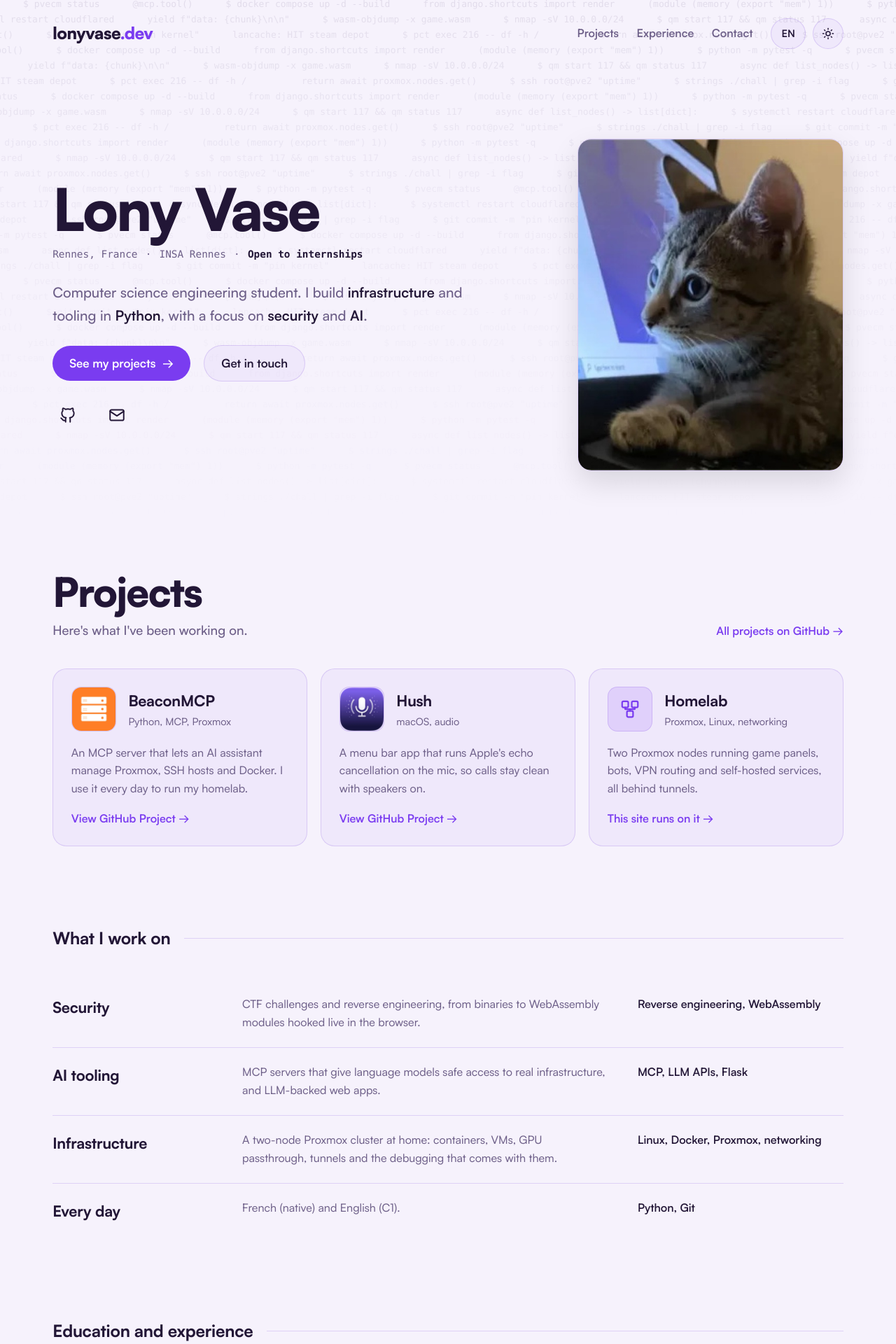
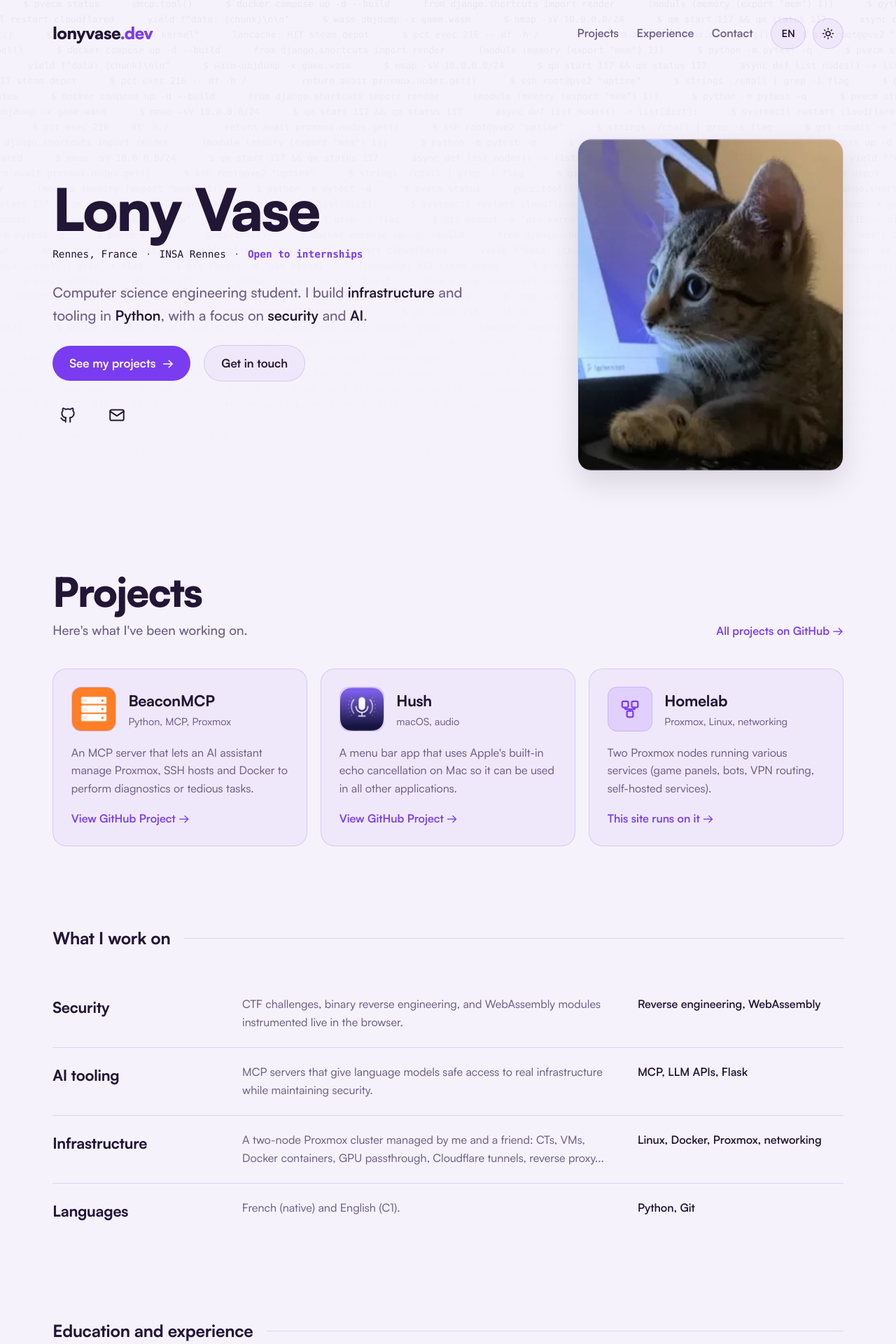
Before and after one commit to Showdown76py/lonyvase.dev, a Django app: template portfolio/templates/portfolio/index.html in a window 1280 px wide. Shown: the top 1920 px of the page at 70% size. Run offline with Django 5.2, Linux system fonts and the light colour scheme; the template is opened without the code that fills it: most values are stand-ins (such as "Sample title", 1, 10 or a date in 2020).

Commit message:
update text, email and background

```diff
--- a/lonyvase/urls.py
+++ b/lonyvase/urls.py
@@ -6,6 +6,7 @@ from portfolio import views
 urlpatterns = [
     path("robots.txt", views.robots, name="robots"),
     path("sitemap.xml", views.sitemap, name="sitemap"),
+    path("favicon.ico", views.favicon, name="favicon"),
 ]
 
 urlpatterns += i18n_patterns(
--- a/portfolio/static/portfolio/css/site.css
+++ b/portfolio/static/portfolio/css/site.css
@@ -18,6 +18,8 @@
     --on-accent: #14091f;
     --glow-1: rgba(140, 80, 255, 0.20);
     --shadow: 0 16px 40px rgba(0, 0, 0, 0.45);
+    --ambient-base: 0.12;
+    --ambient-peak: 0.45;
 
     --font-body: 'Satoshi', system-ui, sans-serif;
     --font-mono: ui-monospace, 'SF Mono', 'Cascadia Code', Menlo, Consolas, monospace;
@@ -49,6 +51,9 @@
     --on-accent: #ffffff;
     --glow-1: rgba(150, 90, 255, 0.16);
     --shadow: 0 16px 40px rgba(0, 0, 0, 0.12);
+    /* dark glyphs on a pale bg read much louder than the reverse */
+    --ambient-base: 0.08;
+    --ambient-peak: 0.3;
 }
 
 * {
@@ -128,6 +133,8 @@ strong { color: var(--text); font-weight: 650; }
 
 .nav { display: flex; flex-wrap: wrap; align-items: center; gap: var(--space-card); }
 .nav > a { color: var(--muted); }
+/* bg-colored halo keeps text legible over the ambient canvas */
+.nav > a, .hero-text p { text-shadow: 0 0 6px var(--bg), 0 0 14px var(--bg), 0 0 22px var(--bg); }
 .nav > a:hover { color: var(--text); }
 .nav-tools { display: flex; align-items: center; gap: var(--space-inline); }
 
@@ -180,12 +187,13 @@ strong { color: var(--text); font-weight: 650; }
     margin-top: var(--space-inline);
     font-family: var(--font-mono);
     font-size: 0.9rem;
-    color: var(--muted);
+    color: var(--text);
     display: flex;
     flex-wrap: wrap;
     gap: var(--space-meta);
 }
-.meta-strong { color: var(--text); font-weight: 600; }
+.meta .dot { color: var(--muted); }
+.meta-strong { color: var(--accent); font-weight: 650; }
 
 .lead {
     margin: var(--space-card) 0;
--- a/portfolio/static/portfolio/js/site.js
+++ b/portfolio/static/portfolio/js/site.js
@@ -15,6 +15,20 @@
 
     document.querySelectorAll('.theme-btn').forEach(btn => {
         btn.addEventListener('click', () => setTheme(root.dataset.theme === 'light' ? 'dark' : 'light'));
+    });
+
+    // address is base64(reversed) server side, mailto only exists once a human points at the link
+    document.querySelectorAll('[data-m]').forEach(a => {
+        const addr = () => atob(a.dataset.m).split('').reverse().join('');
+        const arm = () => { a.href = 'mailto:' + addr(); };
+        ['pointerenter', 'focus', 'touchstart'].forEach(ev => a.addEventListener(ev, arm, { once: true, passive: true }));
+        const label = a.querySelector('.mail-label');
+        if (!label) return;
+        // headless harvesters rarely scroll down to the contact block
+        const io = new IntersectionObserver(es => {
+            if (es[0].isIntersecting) { label.textContent = addr(); io.disconnect(); }
+        });
+        io.observe(a);
     });
 
     const clock = document.querySelector('.clock');
@@ -53,13 +67,15 @@
     const glyphs = '01<>/{}[]#$%&*+=;:~';
     const mouse = { x: -9999, y: -9999, on: false };
     const R = 160;
-    let ctx, w, h, cw, cols, rowText = [], muted, accent, lens = 0, visible = true, last = 0;
+    let ctx, w, h, cw, cols, rowText = [], muted, accent, baseA, peakA, lens = 0, visible = true, last = 0;
     const lh = 22;
 
     function readColors() {
         const st = getComputedStyle(canvas);
         muted = st.getPropertyValue('--muted').trim() || '#a99bc4';
         accent = st.getPropertyValue('--accent').trim() || '#c9a2ff';
+        baseA = parseFloat(st.getPropertyValue('--ambient-base')) || 0.12;
+        peakA = parseFloat(st.getPropertyValue('--ambient-peak')) || 0.45;
     }
 
     function setup() {
@@ -103,7 +119,7 @@
         for (let i = 0; i < rowText.length; i++) {
             const y = i * lh;
             const fade = Math.max(0, 1 - y / h);
-            const base = 0.14 * fade * fade;
+            const base = baseA * fade * fade;
             if (base < 0.004) continue;
             const text = rowText[i];
             const L = text.length;
@@ -133,7 +149,7 @@
                         ch = glyphs.charAt(Math.floor(hash(j, i, tick + 7) * glyphs.length));
                     }
                     if (ch === ' ') continue;
-                    ctx.globalAlpha = base + (0.8 - base) * k;
+                    ctx.globalAlpha = base + (peakA - base) * k;
                     ctx.fillStyle = k > 0.08 ? accent : muted;
                 } else {
                     if (ch === ' ') continue;
--- a/portfolio/templates/portfolio/base.html
+++ b/portfolio/templates/portfolio/base.html
@@ -3,18 +3,25 @@
 <head>
     <meta charset="utf-8">
     <meta name="viewport" content="width=device-width, initial-scale=1">
-    <title>{% block title %}Lony Vase · lonyvase.dev{% endblock %}</title>
-    <meta name="description" content="{% block description %}{% translate "Computer science engineering student at INSA Rennes. Infrastructure and tooling in Python, with a focus on security and AI." %}{% endblock %}">
+    <title>{% block title %}Lony Vase · {% translate "Computer science engineering student" %}{% endblock %}</title>
+    <meta name="description" content="{% block description %}{% translate "Lony Vase, computer science engineering student at INSA Rennes. Infrastructure and tooling in Python, with a focus on security and AI. Open to internships." %}{% endblock %}">
     <meta name="theme-color" content="#c9a2ff">
+    <link rel="icon" href="/favicon.ico" sizes="48x48">
     <link rel="icon" href="{% static 'portfolio/img/favicon.svg' %}" type="image/svg+xml">
+    <link rel="icon" href="{% static 'portfolio/img/icon-192.png' %}" type="image/png" sizes="192x192">
+    <link rel="apple-touch-icon" href="{% static 'portfolio/img/apple-touch-icon.png' %}">
     <link rel="canonical" href="{{ canonical_base }}{{ request.path }}">
     <link rel="alternate" hreflang="en" href="{{ canonical_base }}/">
     <link rel="alternate" hreflang="fr" href="{{ canonical_base }}/fr/">
-    <meta property="og:title" content="Lony Vase · lonyvase.dev">
-    <meta property="og:description" content="{% translate "Computer science engineering student at INSA Rennes. Infrastructure and tooling in Python, with a focus on security and AI." %}">
+    <link rel="alternate" hreflang="x-default" href="{{ canonical_base }}/">
+    <meta property="og:site_name" content="Lony Vase">
+    <meta property="og:title" content="Lony Vase · {% translate "Computer science engineering student" %}">
+    <meta property="og:locale" content="{% if LANG == 'fr' %}fr_FR{% else %}en_US{% endif %}">
+    <meta property="og:description" content="{% translate "Lony Vase, computer science engineering student at INSA Rennes. Infrastructure and tooling in Python, with a focus on security and AI. Open to internships." %}">
     <meta property="og:image" content="{{ canonical_base }}{% static 'portfolio/img/avatar.jpg' %}">
     <meta property="og:url" content="{{ canonical_base }}{{ request.path }}">
     <meta property="og:type" content="website">
+    {% block jsonld %}{% endblock %}
     <link rel="preload" href="{% static 'portfolio/fonts/Satoshi-Variable.ttf' %}" as="font" type="font/ttf" crossorigin>
     <link rel="stylesheet" href="{% static 'portfolio/css/site.css' %}">
     <script src="{% static 'portfolio/js/site.js' %}" defer></script>
--- a/portfolio/templates/portfolio/index.html
+++ b/portfolio/templates/portfolio/index.html
@@ -1,5 +1,18 @@
 {% extends "portfolio/base.html" %}
 {% load static i18n %}
+{% block jsonld %}
+<script type="application/ld+json">
+{"@context": "https://schema.org", "@graph": [
+    {"@type": "WebSite", "@id": "{{ canonical_base }}/#website", "url": "{{ canonical_base }}/", "name": "Lony Vase", "alternateName": "lonyvase.dev", "inLanguage": "{{ LANG }}"},
+    {"@type": "Person", "@id": "{{ canonical_base }}/#me", "name": "Lony Vase", "url": "{{ canonical_base }}/",
+     "image": "{{ canonical_base }}{% static 'portfolio/img/avatar.jpg' %}",
+     "jobTitle": "{% translate "Computer science engineering student" %}",
+     "affiliation": {"@type": "CollegeOrUniversity", "name": "INSA Rennes"},
+     "address": {"@type": "PostalAddress", "addressLocality": "Rennes", "addressCountry": "FR"},
+     "sameAs": ["{{ github }}"]}
+]}
+</script>
+{% endblock %}
 {% block body %}
 <div class="shell">
 <canvas class="ambient" aria-hidden="true"></canvas>
@@ -27,8 +40,8 @@
     <div class="hero-text">
         <h1 id="hero-h" class="display">Lony Vase</h1>
         <p class="meta">
-            <span>Rennes, France</span><span class="dot" aria-hidden="true">·</span>
-            <span>INSA Rennes</span><span class="dot" aria-hidden="true">·</span>
+            <span>Rennes, France</span> <span class="dot" aria-hidden="true">·</span>
+            <span>INSA Rennes</span> <span class="dot" aria-hidden="true">·</span>
             <span class="meta-strong">{% translate "Open to internships" %}</span>
         </p>
         <p class="lead">{% blocktranslate trimmed %}Computer science engineering student. I build <strong>infrastructure</strong> and tooling in <strong>Python</strong>, with a focus on <strong>security</strong> and <strong>AI</strong>.{% endblocktranslate %}</p>
@@ -40,7 +53,7 @@
             <a href="{{ github }}" class="social" aria-label="GitHub" rel="me noopener" target="_blank">
                 <svg aria-hidden="true" width="26" height="26" viewBox="0 0 24 24" fill="none" stroke="currentColor" stroke-width="1.8" stroke-linecap="round" stroke-linejoin="round"><path d="M9 19c-4.3 1.4-4.3-2.5-6-3m12 5v-3.5c0-1 .1-1.4-.5-2 2.8-.3 5.5-1.4 5.5-6a4.6 4.6 0 0 0-1.3-3.2 4.2 4.2 0 0 0-.1-3.2s-1.1-.3-3.5 1.3a12.3 12.3 0 0 0-6.2 0C6.5 2.8 5.4 3.1 5.4 3.1a4.2 4.2 0 0 0-.1 3.2A4.6 4.6 0 0 0 4 9.5c0 4.6 2.7 5.7 5.5 6-.6.6-.6 1.2-.5 2V21"/></svg>
             </a>
-            <a href="mailto:{{ email }}" class="social" aria-label="{% translate "Email" %}">
+            <a href="#contact" data-m="{{ email_enc }}" class="social" aria-label="{% translate "Email" %}">
                 <svg aria-hidden="true" width="26" height="26" viewBox="0 0 24 24" fill="none" stroke="currentColor" stroke-width="1.8" stroke-linecap="round" stroke-linejoin="round"><rect x="3" y="5" width="18" height="14" rx="2"/><path d="m3 7 9 6 9-6"/></svg>
             </a>
         </div>
@@ -67,7 +80,7 @@
                     <p class="tags">Python, MCP, Proxmox</p>
                 </div>
             </div>
-            <p class="card-body">{% translate "An MCP server that lets an AI assistant manage Proxmox, SSH hosts and Docker. I use it every day to run my homelab." %}</p>
+            <p class="card-body">{% translate "An MCP server that lets an AI assistant manage Proxmox, SSH hosts and Docker to perform diagnostics or tedious tasks." %}</p>
             <a href="https://github.com/Showdown76py/BeaconMCP" target="_blank" rel="noopener">{% translate "View GitHub Project" %} →</a>
         </article>
         <article class="card">
@@ -78,7 +91,7 @@
                     <p class="tags">macOS, audio</p>
                 </div>
             </div>
-            <p class="card-body">{% translate "A menu bar app that runs Apple's echo cancellation on the mic, so calls stay clean with speakers on." %}</p>
+            <p class="card-body">{% translate "A menu bar app that uses Apple's built-in echo cancellation on Mac so it can be used in all other applications." %}</p>
             <a href="https://github.com/Showdown76py/Hush" target="_blank" rel="noopener">{% translate "View GitHub Project" %} →</a>
         </article>
         <article class="card">
@@ -91,7 +104,7 @@
                     <p class="tags">Proxmox, Linux, {% translate "networking" %}</p>
                 </div>
             </div>
-            <p class="card-body">{% translate "Two Proxmox nodes running game panels, bots, VPN routing and self-hosted services, all behind tunnels." %}</p>
+            <p class="card-body">{% translate "Two Proxmox nodes running various services (game panels, bots, VPN routing, self-hosted services)." %}</p>
             <a href="https://github.com/Showdown76py/lonyvase.dev" target="_blank" rel="noopener">{% translate "This site runs on it" %} →</a>
         </article>
     </div>
@@ -106,21 +119,21 @@
         <tbody>
         <tr>
             <th scope="row">{% translate "Security" %}</th>
-            <td class="muted">{% translate "CTF challenges and reverse engineering, from binaries to WebAssembly modules hooked live in the browser." %}</td>
+            <td class="muted">{% translate "CTF challenges, binary reverse engineering, and WebAssembly modules instrumented live in the browser." %}</td>
             <td class="strong">{% translate "Reverse engineering, WebAssembly" %}</td>
         </tr>
         <tr>
             <th scope="row">{% translate "AI tooling" %}</th>
-            <td class="muted">{% translate "MCP servers that give language models safe access to real infrastructure, and LLM-backed web apps." %}</td>
+            <td class="muted">{% translate "MCP servers that give language models safe access to real infrastructure while maintaining security." %}</td>
             <td class="strong">MCP, LLM APIs, Flask</td>
         </tr>
         <tr>
             <th scope="row">{% translate "Infrastructure" %}</th>
-            <td class="muted">{% translate "A two-node Proxmox cluster at home: containers, VMs, GPU passthrough, tunnels and the debugging that comes with them." %}</td>
+            <td class="muted">{% translate "A two-node Proxmox cluster managed by me and a friend: CTs, VMs, Docker containers, GPU passthrough, Cloudflare tunnels, reverse proxy..." %}</td>
             <td class="strong">Linux, Docker, Proxmox, {% translate "networking" %}</td>
         </tr>
         <tr>
-            <th scope="row">{% translate "Every day" %}</th>
+            <th scope="row">{% translate "Languages" %}</th>
             <td class="muted">{% translate "French (native) and English (C1)." %}</td>
             <td class="strong">Python, Git</td>
         </tr>
@@ -172,7 +185,7 @@
     <h2 id="contact-h" class="display-2">{% translate "Let's talk" %}<span class="accent">.</span></h2>
     <p class="intro">{% translate "Internships, projects or a question about something on this page. I usually reply within a day or two." %}</p>
     <div class="actions actions-center">
-        <a href="mailto:{{ email }}" class="btn btn-primary">{{ email }} <span aria-hidden="true">→</span></a>
+        <a href="#contact" data-m="{{ email_enc }}" class="btn btn-primary"><span class="mail-label">{% translate "Send me an email" %}</span> <span aria-hidden="true">→</span></a>
         <a href="{{ github }}" class="btn btn-ghost" target="_blank" rel="noopener">GitHub <span aria-hidden="true">→</span></a>
     </div>
 </section>
```
Also changed, not shown: portfolio/context_processors.py (+6 -1 lines), portfolio/tests.py (+21 -0 lines), portfolio/views.py (+7 -1 lines), locale/fr/LC_MESSAGES/django.po, portfolio/static/portfolio/img/apple-touch-icon.png (added), portfolio/static/portfolio/img/favicon.ico (added), portfolio/static/portfolio/img/icon-192.png (added), portfolio/static/portfolio/img/icon-512.png (added), 1 other file.
